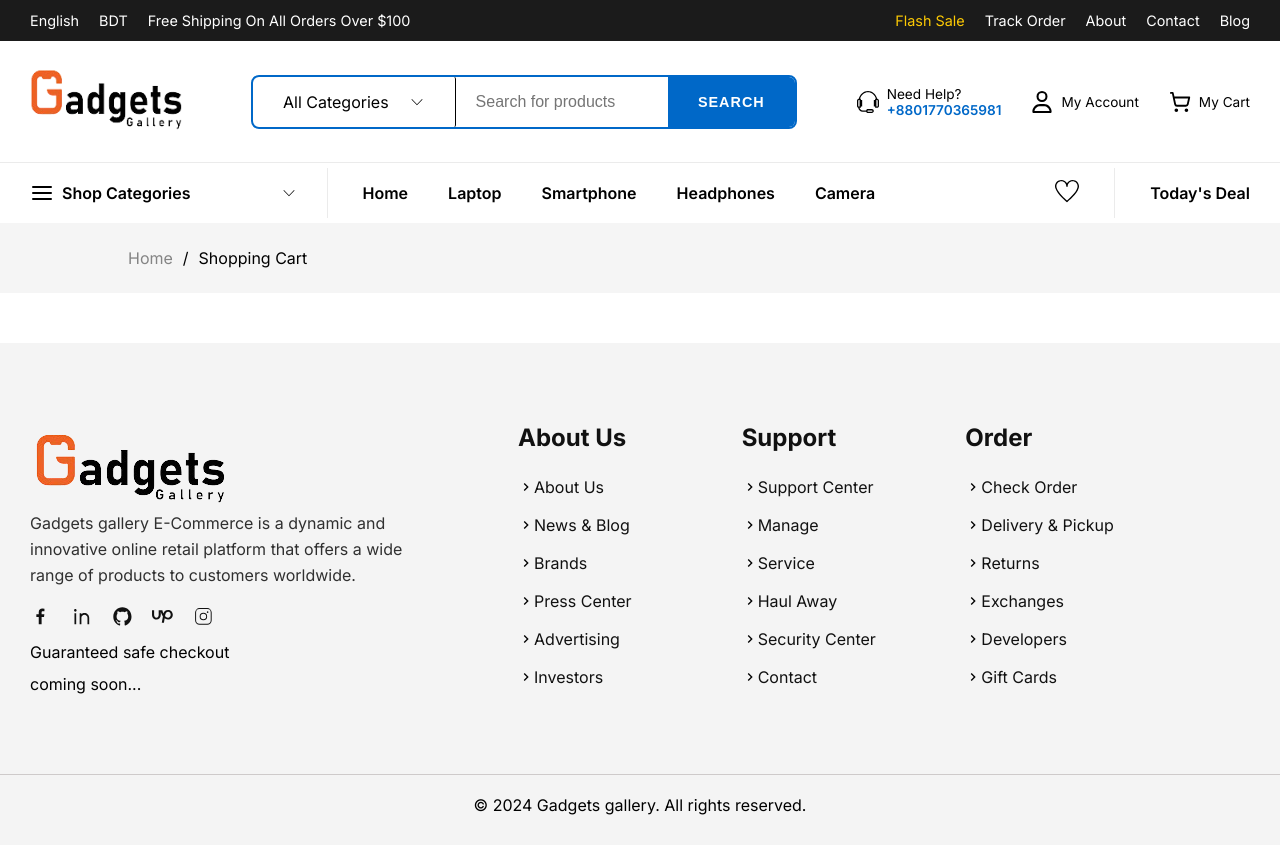
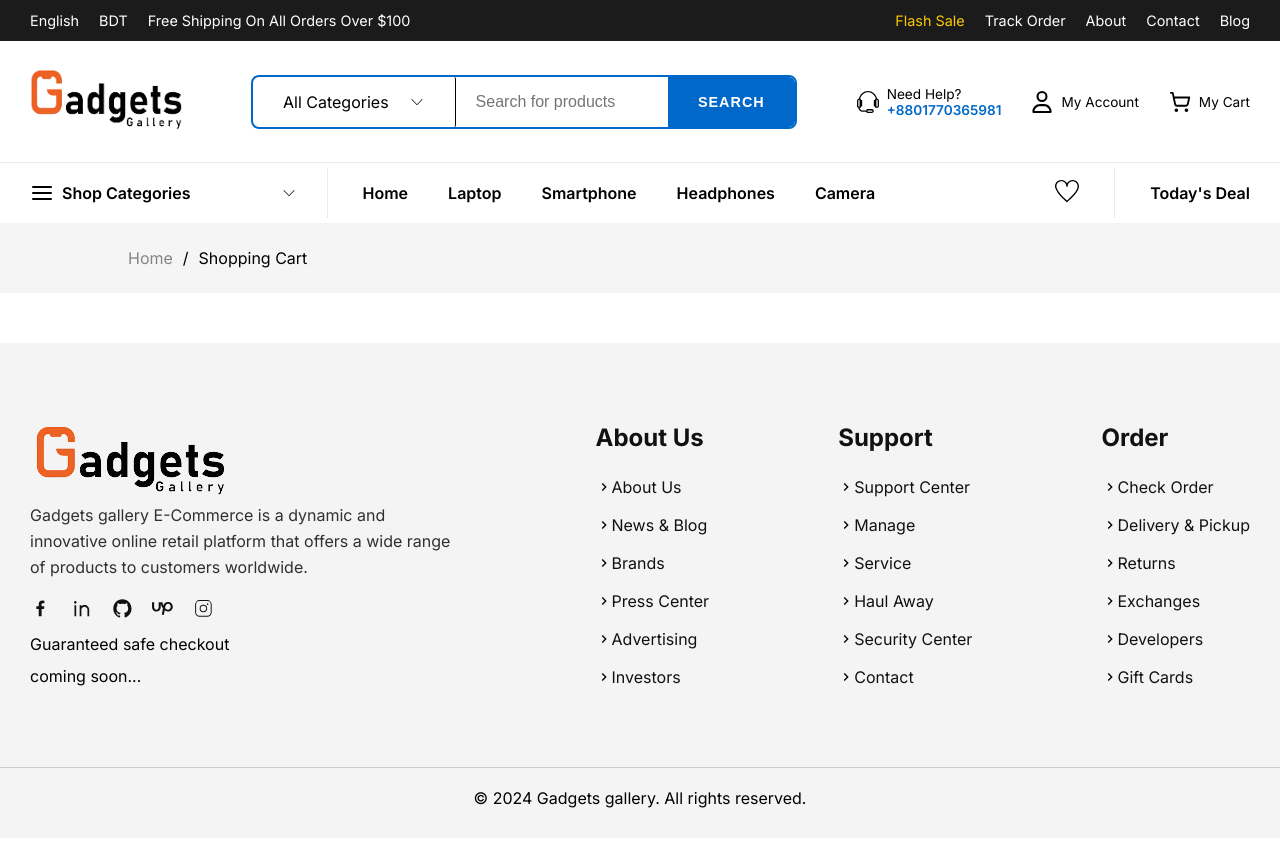
Before and after one commit to Adityo-dev/Gadget-gallery, a Next.js app: page /cart in a window 1280 px wide. Built offline with nearby package versions, Linux system fonts and the light colour scheme.

Commit message:
footer al responsive [Done]

```diff
--- a/src/shared/footer/footer.module.css
+++ b/src/shared/footer/footer.module.css
@@ -8,10 +8,10 @@
   max-width: 1600px;
   margin: 0 auto;
   display: flex;
+  gap: 30px;
 }
 
 .footerAboutContainer {
-  margin-top: 8px;
   width: 45%;
 }
 
@@ -48,8 +48,8 @@
 
 .footerDataItemsContainer {
   width: 55%;
-  display: grid;
-  grid-template-columns: repeat(3, 1fr);
+  display: flex;
+  justify-content: space-between;
 }
 
 .footerItemsDataAndArrow {
@@ -95,126 +95,72 @@
   font-size: 1rem;
 }
 
-@media only screen and (max-width: 1000px) {
+@media screen and (max-width: 1100px) {
+  .footerAboutContainer {
+    width: 40%;
+  }
+
+  .footerAboutSubText {
+    width: 95%;
+  }
+
+  .footerDataItemsContainer {
+    width: 60%;
+    display: flex;
+    justify-content: space-between;
+  }
+
+  .footerHeaderText {
+    font-size: 1.3rem;
+  }
+}
+
+@media screen and (min-width: 550px) and (max-width: 970px) {
   .footerDataContainer {
-    padding: 80px 15px;
     flex-direction: column;
-    gap: 40px;
   }
 
   .footerAboutContainer {
-    margin-top: 0;
-    width: auto;
+    width: 100%;
+  }
+
+  .footerDataItemsContainer {
+    width: 100%;
+  }
+}
+
+@media screen and (max-width: 549px) {
+  .footerDataContainer {
+    flex-direction: column;
   }
 
   .footerAboutSubText {
-    width: auto;
+    width: 100%;
+  }
+
+  .footerAboutContainer {
+    width: 100%;
   }
 
   .footerDataItemsContainer {
-    grid-template-columns: repeat(1, 1fr);
+    width: 100%;
+    flex-direction: column;
     gap: 30px;
   }
 
   .footerItemsDataContainer {
     display: grid;
     grid-template-columns: repeat(2, 1fr);
-    column-gap: 3.5rem;
+    gap: 20px;
   }
+}
 
-  .footerItemsData {
+@media screen and (max-width: 379px) {
+  .footerAboutSubText {
     font-size: 0.9rem;
   }
 
-  .footerHeaderText {
-    font-size: 1.2rem;
-    margin-bottom: 1rem;
+  .footerItemsDataContainer {
+    grid-template-columns: repeat(1, 1fr);
   }
 }
-
-@media screen and (min-width: 1000px) and (max-width: 1350px) {
-  .footerAboutContainer {
-    margin-top: 8px;
-    width: 40%;
-  }
-
-  .footerAboutSubText {
-    font-size: 1rem;
-    line-height: 26px;
-    color: #303030;
-    width: 80%;
-  }
-
-  .contactIconsContainer {
-    display: flex;
-    align-items: center;
-    gap: 20px;
-    margin-top: 18px;
-  }
-
-  .contactIcons {
-    color: #111111;
-    font-size: 1.3rem;
-    transition: all 0.3s;
-  }
-
-  .contactIcons:hover {
-    color: #0068c8;
-  }
-
-  .footerCheckoutContainer {
-    margin-top: 10px;
-    display: flex;
-    flex-direction: column;
-    gap: 12px;
-  }
-
-  .footerDataItemsContainer {
-    width: 55%;
-    display: grid;
-    grid-template-columns: repeat(3, 1fr);
-  }
-
-  .footerItemsDataAndArrow {
-    display: flex;
-    align-items: center;
-  }
-
-  .footerItemsDataContainer {
-    display: flex;
-    flex-direction: column;
-    gap: 18px;
-  }
-
-  .footerItemsData {
-    text-decoration: none;
-    color: #111111;
-    font-size: 1rem;
-    text-wrap: nowrap;
-    font-weight: normal;
-    text-transform: capitalize;
-    transition: all 0.3s;
-  }
-
-  .footerItemsData:hover {
-    color: #0068c8;
-    margin-left: 5px;
-  }
-
-  .footerHeaderText {
-    font-size: 1.5rem;
-    color: #111111;
-    margin-bottom: 25px;
-    text-transform: capitalize;
-  }
-
-  .footerCopyRightTextContainer {
-    border-top: 1px solid #cecaca;
-    text-align: center;
-  }
-
-  .footerCopyRightTextContainer {
-    padding: 20px 0 30px 0;
-    font-size: 1rem;
-  }
-}
```
